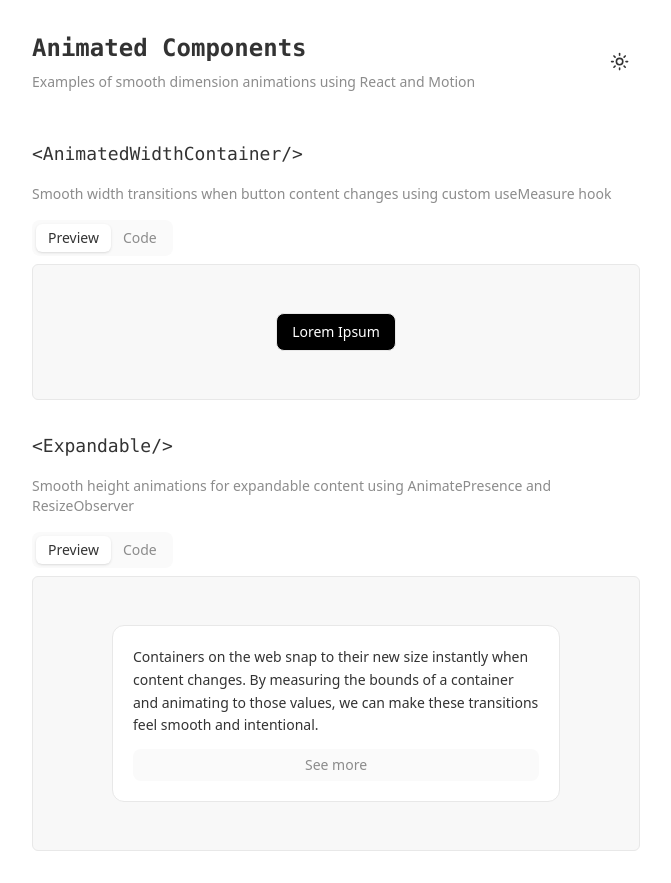
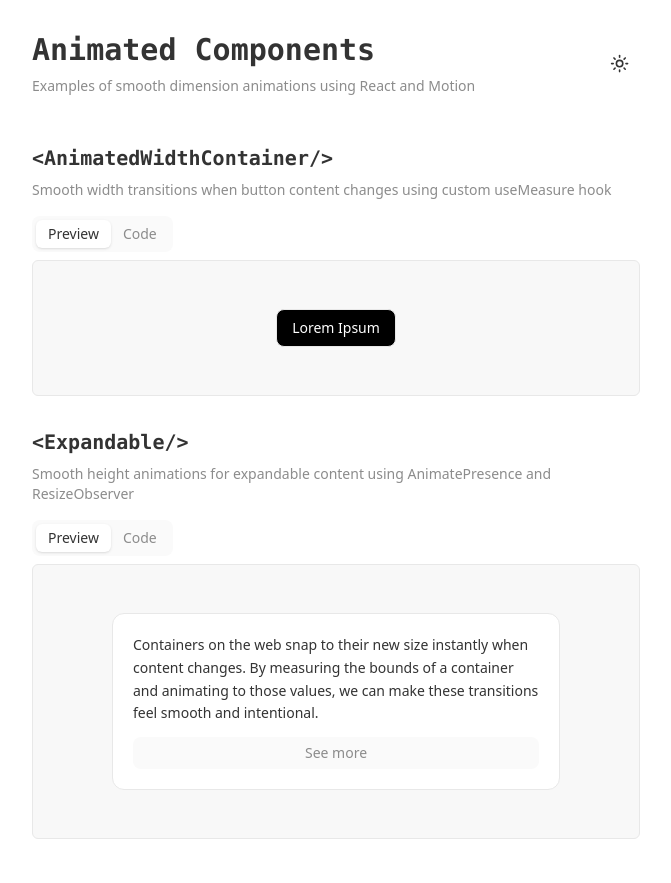
Before and after one commit to mazhugasergei/components, a Next.js app: page / in a window 1280 px wide. Shown: the whole page, without its empty margins (304-975 px from the left). Built offline with nearby package versions, Linux system fonts and the light colour scheme.

Commit message:
Improve UI layout and typography

```diff
--- a/src/app/page.tsx
+++ b/src/app/page.tsx
@@ -22,7 +22,6 @@ export default function Home() {
 						key={index}
 						title={component.title}
 						description={component.description}
-						badgeColor={component.badgeColor}
 						codeBlocks={component.codeBlocks}
 					>
 						{component.example}
--- a/src/components/ui/component-section.tsx
+++ b/src/components/ui/component-section.tsx
@@ -18,13 +18,11 @@ export function ComponentSection({ title, description, children, codeBlocks = []
 	const [activeTab, setActiveTab] = useState<"preview" | "code">("preview")
 
 	return (
-		<div className="space-y-4">
-			<div className="mb-4">
-				<h2 className="text-foreground font-mono text-lg font-medium">{title}</h2>
-			</div>
-			<p className="text-muted-foreground text-sm">{description}</p>
+		<section>
+			<h2 className="text-foreground font-mono text-xl font-bold">{title}</h2>
+			<p className="text-muted-foreground mt-2 text-sm">{description}</p>
 
-			<Tabs>
+			<Tabs className="mt-4">
 				<TabsList>
 					<TabsTrigger isActive={activeTab === "preview"} onClick={() => setActiveTab("preview")}>
 						Preview
@@ -54,6 +52,6 @@ export function ComponentSection({ title, description, children, codeBlocks = []
 					</div>
 				</TabsContent>
 			</Tabs>
-		</div>
+		</section>
 	)
 }
--- a/src/components/ui/page-header.tsx
+++ b/src/components/ui/page-header.tsx
@@ -8,7 +8,7 @@ interface PageHeaderProps {
 export function PageHeader({ title, description }: PageHeaderProps) {
 	return (
 		<div className="space-y-2">
-			<h1 className={cn("text-foreground font-mono text-2xl font-bold")}>{title}</h1>
+			<h1 className={cn("text-foreground font-mono text-3xl font-bold")}>{title}</h1>
 			<p className="text-muted-foreground text-sm">{description}</p>
 		</div>
 	)
```
